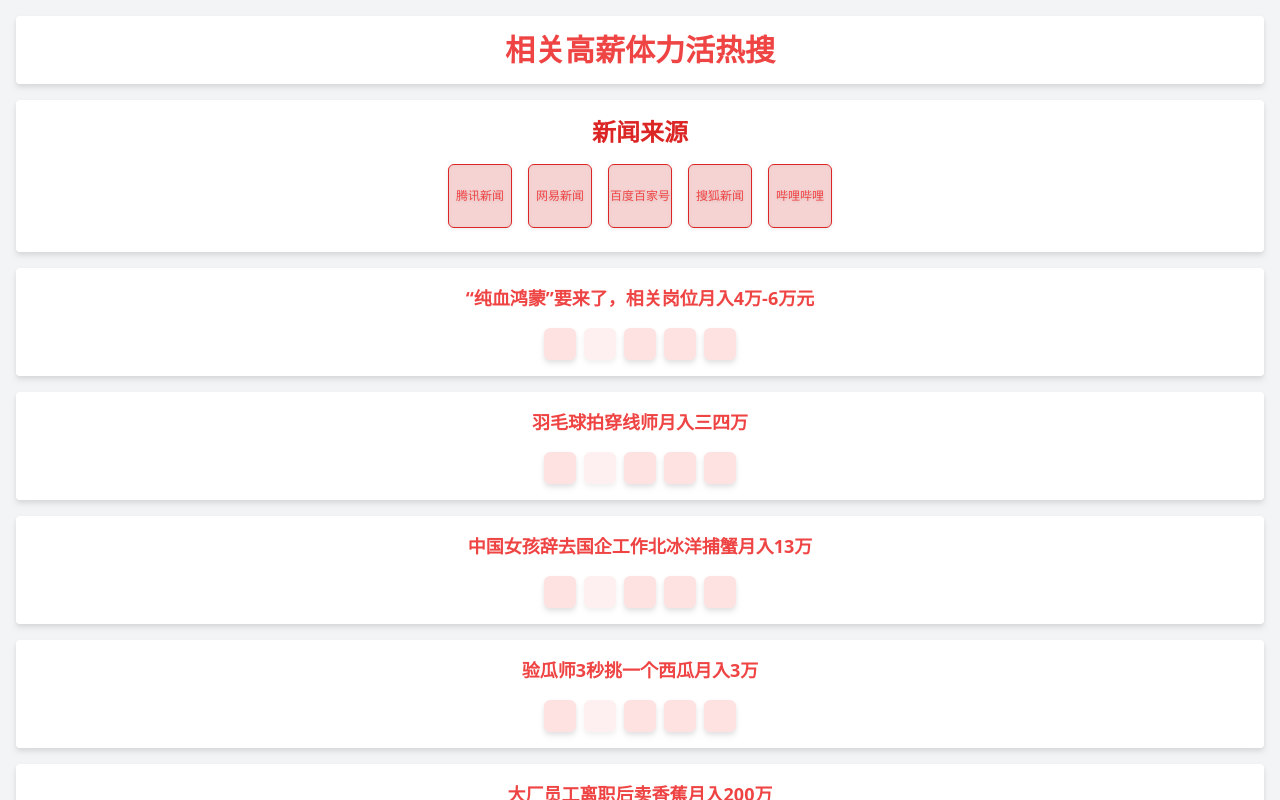
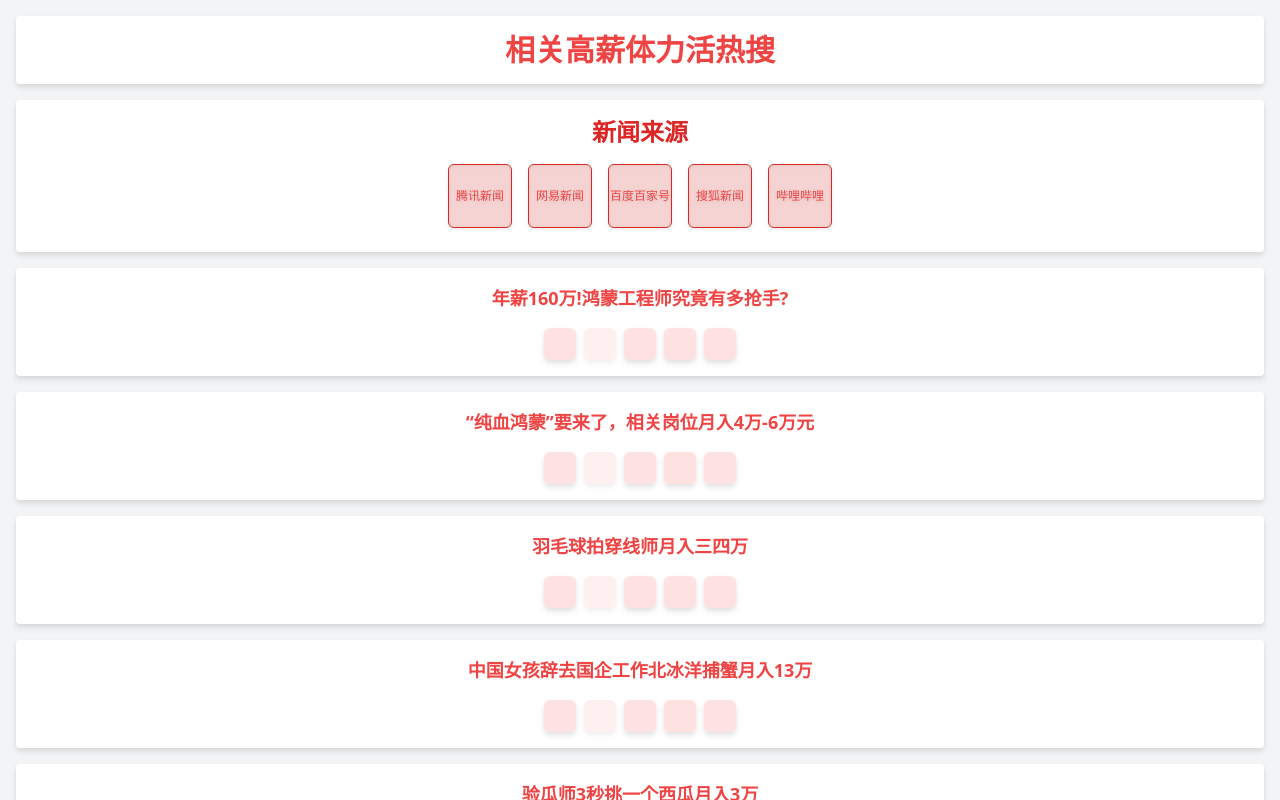
Before and after one commit to Muromi-Rikka/manual-labour, a React app: page / in a window 1280 px wide. Built offline with nearby package versions, Linux system fonts and the light colour scheme; the HTML template or start-up script is replaced by a standard one.

Commit message:
年薪160万!鸿蒙工程师究竟有多抢手?

```diff
--- a/src/data.ts
+++ b/src/data.ts
@@ -421,12 +421,23 @@ export const NewsData: NewsDataItem[] = [
   },
   {
     title: "“纯血鸿蒙”要来了，相关岗位月入4万-6万元",
-    date: 999999,
+    date: 999998,
     link: generateLinkList([
       ["tencent", "20231113A05R1800"],
       ["netease", "IJE438430519D3V1"],
       ["sohu", "736016608_100023965"],
       ["baidu", "1782422351116103850"],
+      ["bilibili", ""],
+    ]),
+  },
+  {
+    title: "年薪160万!鸿蒙工程师究竟有多抢手?",
+    date: 999999,
+    link: generateLinkList([
+      ["tencent", "20231116A025TF00"],
+      ["netease", "IJLHMMM805476C4F"],
+      ["sohu", "747700495_121123740"],
+      ["baidu", "1782947135293125943"],
       ["bilibili", ""],
     ]),
   },
```
